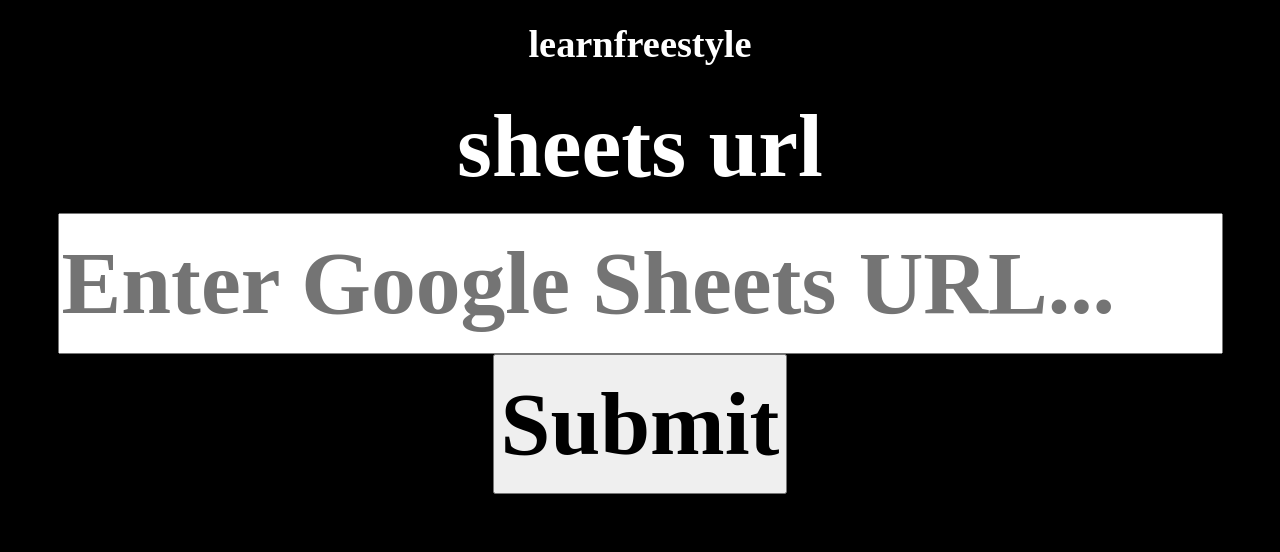
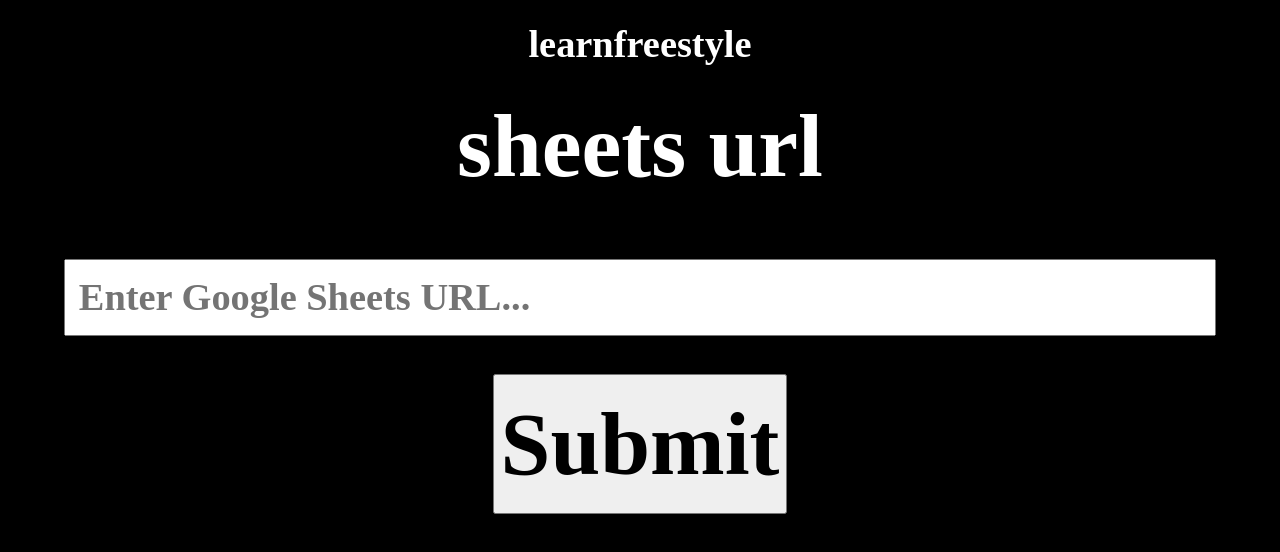
Before and after one commit to jordanstipp/learnfree.style, a React (Create React App) app: page / in a window 1280 px wide. Shown: the top 552 px of the page. Built offline with nearby package versions, Linux system fonts and the light colour scheme.

Commit message:
Input Text Resize

```diff
--- a/src/components/General/SelectForm.js
+++ b/src/components/General/SelectForm.js
@@ -49,6 +49,7 @@
                   value={url}
                   onChange={this.onChange}
                   error={errors.url}
+                  type="text"
                 />
                 <input type="submit" value="Submit" />
               </form>
--- a/src/components/General/css/SelectForm.css
+++ b/src/components/General/css/SelectForm.css
@@ -10,3 +10,14 @@
 .select-form input[type="submit"] {
   max-width: 4em;
 }
+
+.select-form input[type="text"] {
+  font-size: 3vw;
+}
+
+.text-input-group input {
+  width: 90vw;
+  height: 6vw;
+  padding: 1vw;
+  margin-bottom: 3vw;
+}
--- a/src/components/Layout/css/TextInputGroup.css
+++ b/src/components/Layout/css/TextInputGroup.css
@@ -1,3 +1,10 @@
 .container label {
   margin: auto;
 }
+
+input[type="text"] {
+  font-size: 4vw;
+}
+
+input {
+}
```
